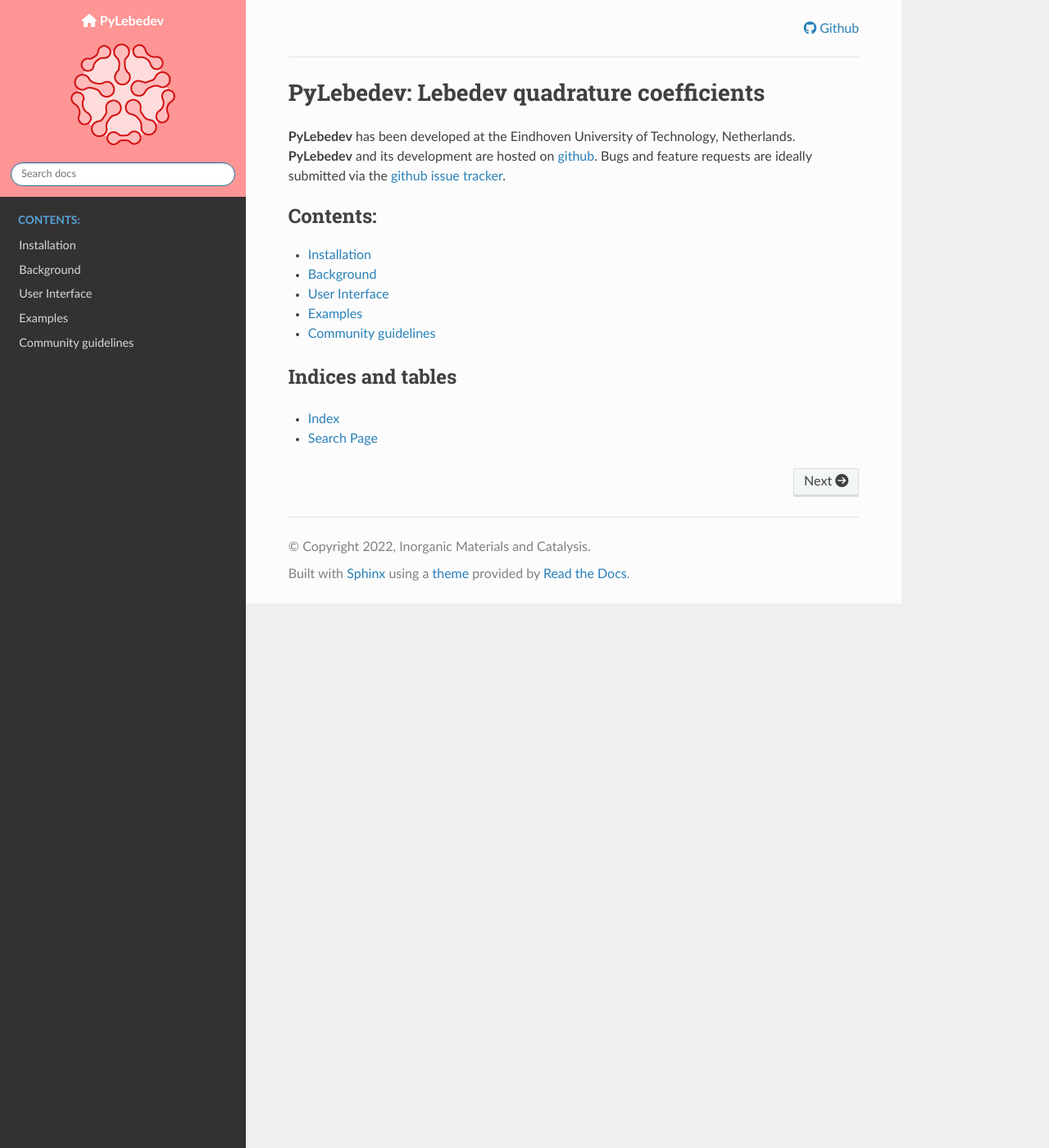
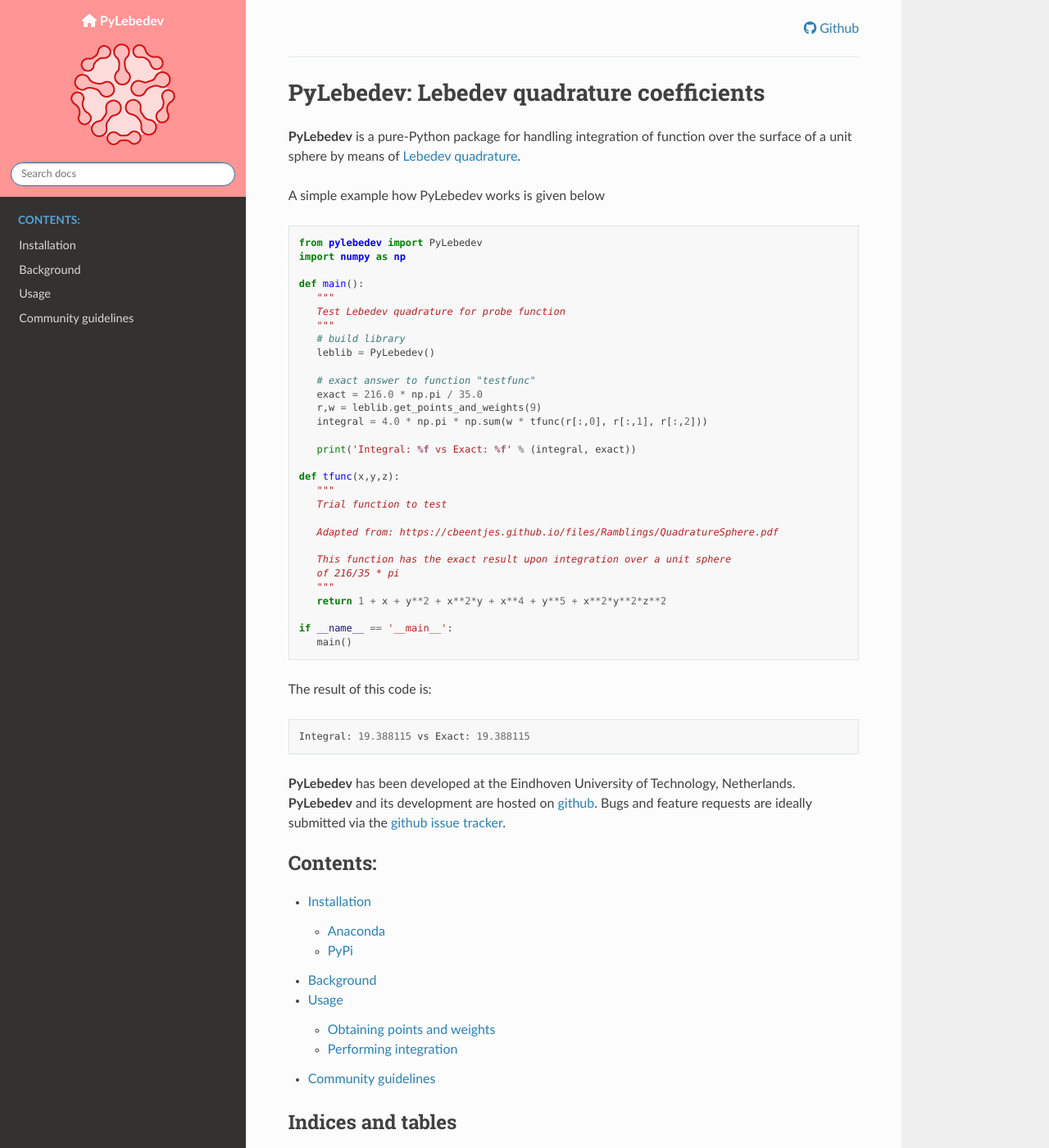
Before and after one commit to ifilot/pylebedev, a Sphinx documentation site: the page built from docs/index.rst, in a window 1280 px wide and 1400 px high. Shown: the whole window at 82% size. Built offline with Sphinx 7.4.7 and the Read the Docs theme 2.0.0, drawn with Linux system fonts in a browser that asks for light colours; nearby versions of some CDN libraries.

Commit message:
Expanding documentation

```diff
--- a/docs/examples.rst
+++ /dev/null
@@ -1,5 +0,0 @@
-.. _examples:
-.. index:: Examples
-
-Examples
-========
--- a/docs/index.rst
+++ b/docs/index.rst
@@ -1,5 +1,47 @@
 PyLebedev: Lebedev quadrature coefficients
 ==========================================
+
+:program:`PyLebedev` is a pure-Python package for handling integration of function
+over the surface of a unit sphere by means of `Lebedev quadrature <https://en.wikipedia.org/wiki/Lebedev_quadrature>`_.
+
+A simple example how PyLebedev works is given below
+
+.. code:: python
+
+   from pylebedev import PyLebedev
+   import numpy as np
+
+   def main():
+      """
+      Test Lebedev quadrature for probe function
+      """
+      # build library
+      leblib = PyLebedev()
+
+      # exact answer to function "testfunc"
+      exact = 216.0 * np.pi / 35.0
+      r,w = leblib.get_points_and_weights(9)
+      integral = 4.0 * np.pi * np.sum(w * tfunc(r[:,0], r[:,1], r[:,2]))
+
+      print('Integral: %f vs Exact: %f' % (integral, exact))
+
+   def tfunc(x,y,z):
+      """
+      Trial function to test
+
+      Adapted from: https://cbeentjes.github.io/files/Ramblings/QuadratureSphere.pdf
+
+      This function has the exact result upon integration over a unit sphere
+      of 216/35 * pi
+      """
+      return 1 + x + y**2 + x**2*y + x**4 + y**5 + x**2*y**2*z**2
+
+   if __name__ == '__main__':
+      main()
+
+The result of this code is::
+
+   Integral: 19.388115 vs Exact: 19.388115
 
 :program:`PyLebedev` has been developed at the Eindhoven University of Technology,
 Netherlands. :program:`PyLebedev` and its development are hosted on `github
@@ -13,8 +55,7 @@ requests are ideally submitted via the `github issue tracker
 
    installation
    background
-   user_interface
-   examples
+   usage
    community_guidelines
 
 Indices and tables
--- a/docs/user_interface.rst
+++ /dev/null
@@ -1,5 +0,0 @@
-.. _user-interface:
-.. index:: userinterface
-
-User Interface
-==============
```
Also changed, not shown: docs/background.rst (+20 -0 lines), docs/installation.rst (+16 -0 lines), docs/usage.rst (added, +98 -0 lines), docs/_static/img/lebedev_41_points.png (added).
